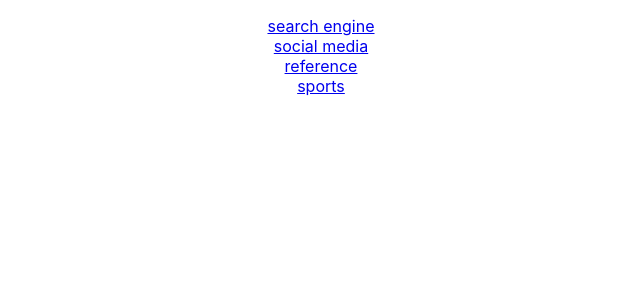
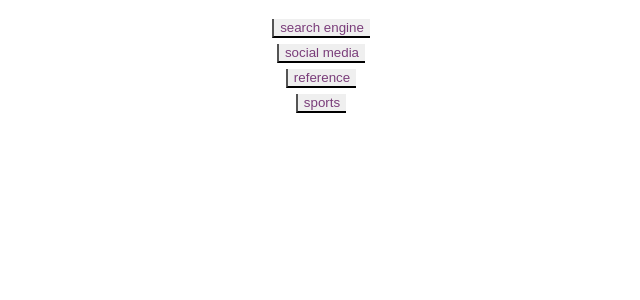
Before and after one commit to PatrickBoynton/bookmarking-app, a React (Create React App) app: page / in a window 1280 px wide. Shown: the top 300 px of the page, without its empty margins (339-979 px from the left). Built offline with nearby package versions, Linux system fonts and the light colour scheme.

Commit message:
Changed the a to a button.

```diff
--- a/src/App.js
+++ b/src/App.js
@@ -22,7 +22,7 @@ class App extends Component {
   render() {
       const tags = this.state.tags?.map((tag, index) => (
           <li key={index}>
-              <a href="#">{tag}</a>
+              <button>{tag}</button>
           </li>
       ));
     return (
```
